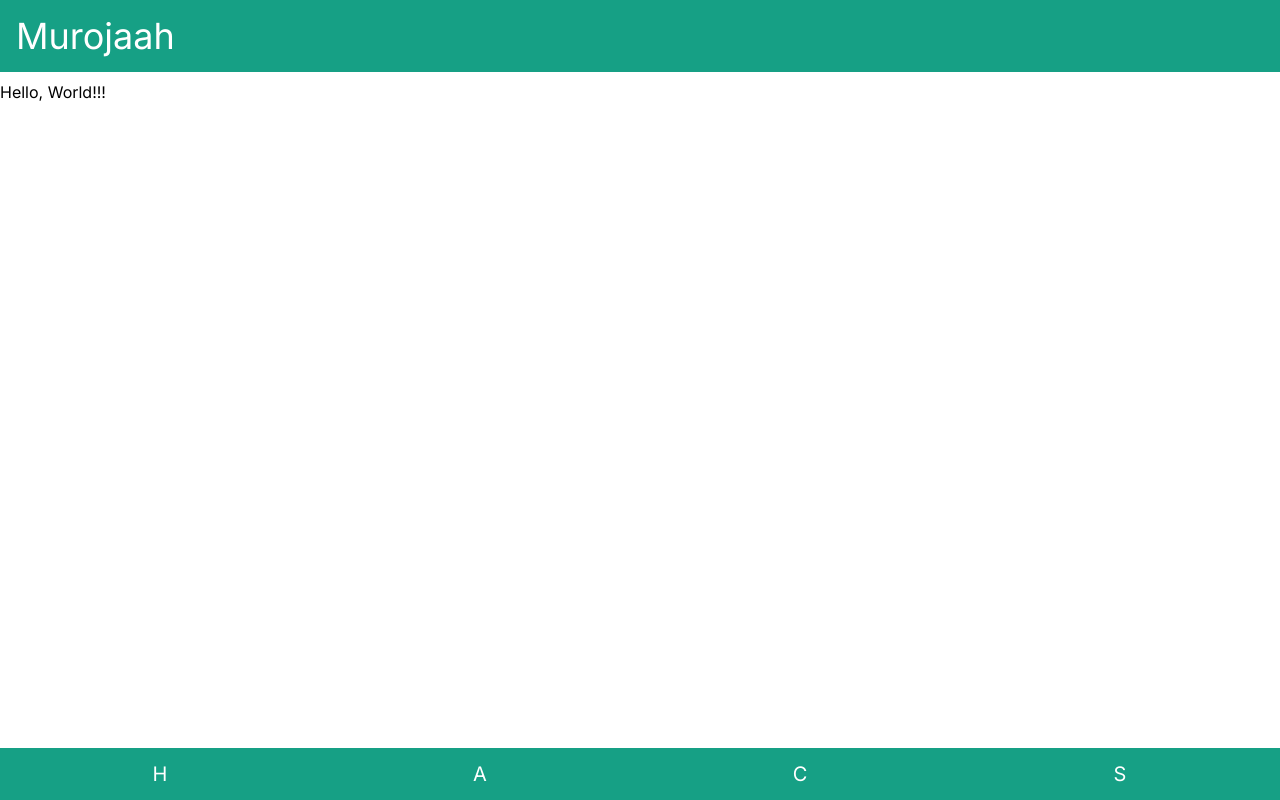
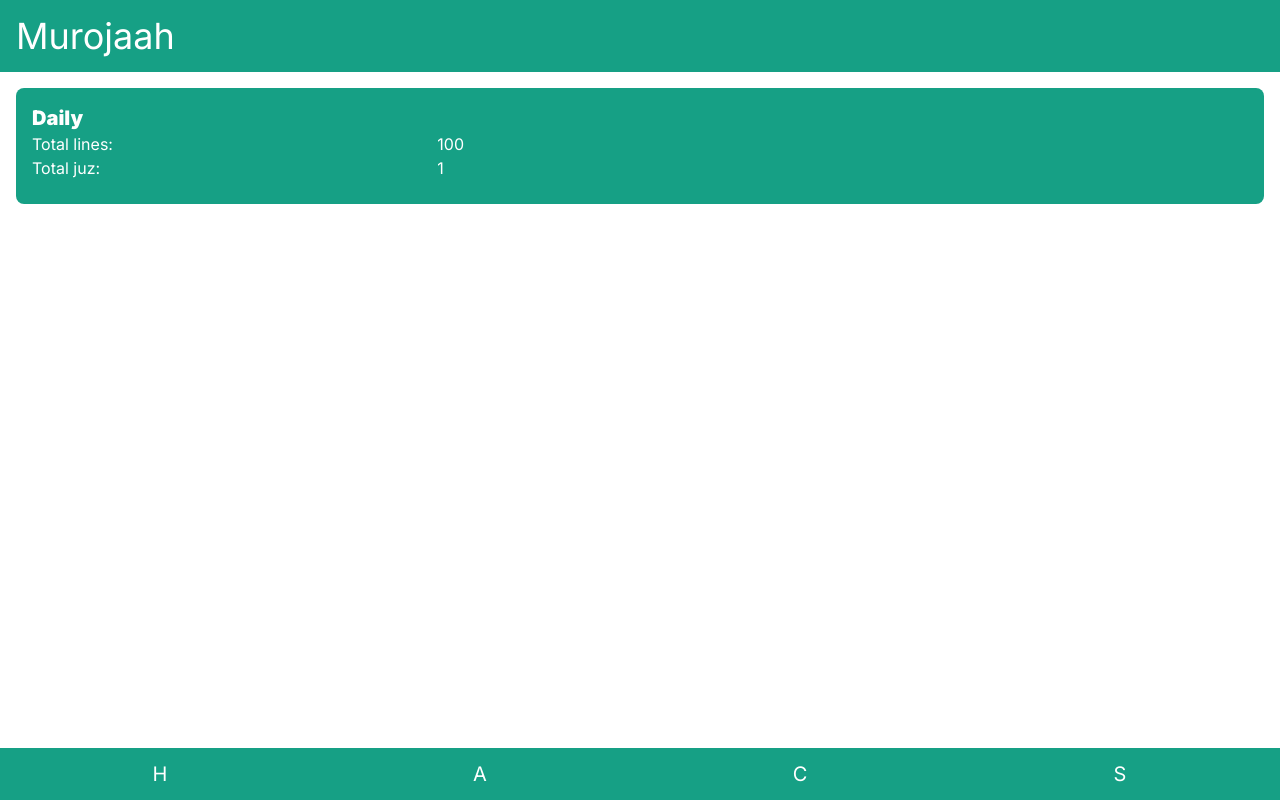
Before and after one commit to RR-Ardhika/murojaah, a Next.js app: page /stat in a window 1280 px wide. Built offline with nearby package versions, Linux system fonts and the light colour scheme.

Commit message:
Replace hello world

```diff
--- a/src/app/stat/page.tsx
+++ b/src/app/stat/page.tsx
@@ -1,5 +1,25 @@
 const Stat = (): JSX.Element => {
-  return <div className="mt-20">Hello, World!!!</div>;
+  const classNames: Record<string, string> = {
+    container: 'mt-[72px] pt-4 px-4',
+    card: 'px-4 pt-4 bg-custom-teal text-white rounded-lg',
+    title: 'text-xl font-black',
+    dataContainer: 'grid grid-cols-3 grid-rows-3 gap-0',
+    data: 'col-span-2',
+  };
+
+  return (
+    <div className={classNames.container}>
+      <div className={classNames.card}>
+        <p className={classNames.title}>Daily</p>
+        <div className={classNames.dataContainer}>
+          <p>Total lines: </p>
+          <p className={classNames.data}>100</p>
+          <p>Total juz:</p>
+          <p className={classNames.data}>1</p>
+        </div>
+      </div>
+    </div>
+  );
 };
 
 export default Stat;
```
